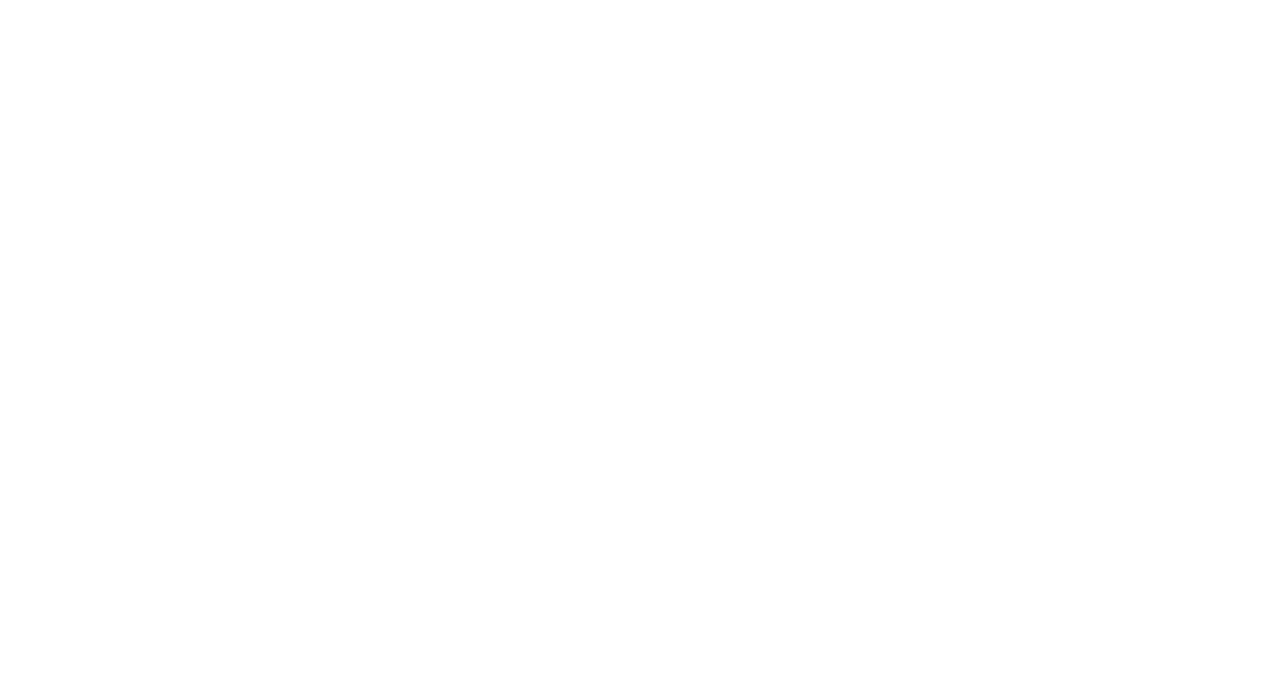
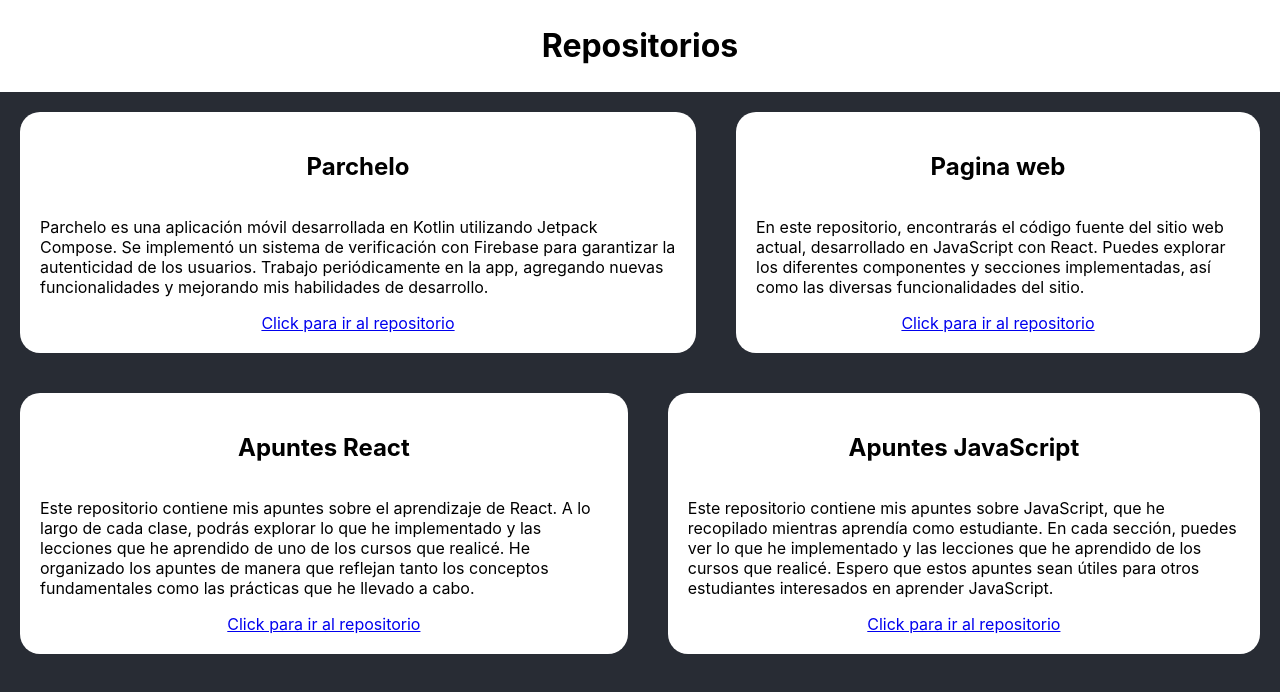
Before and after one commit to Nicolis15/web, a React (Create React App) app: page /repositorio in a window 1280 px wide. Before the commit this address had no page. Shown: the top 692 px of the page. Built offline with nearby package versions, Linux system fonts and the light colour scheme.

Commit message:
Implementacion de seccion repositorios

```diff
--- a/src/App.css
+++ b/src/App.css
@@ -35,6 +35,13 @@
   to {
     transform: rotate(360deg);
   }
+}
+
+body, html {
+  background: #282c34;
+  margin: 0;
+  padding: 0;
+  height: 100vh;
 }
 
 .contenedor-principal{
@@ -174,3 +181,16 @@
   text-align: center;
   color: white;
 }
+.contenedor-principal-cv{
+  background-color: #282c34;
+  flex: 1;
+  height: 100vh;
+  display: flex;
+  flex-direction: column;
+}
+
+.contenedor-repo-principal{
+  background: #282c34;
+  min-height: 100dvh;
+  top: 0;
+}
--- a/src/App.js
+++ b/src/App.js
@@ -2,6 +2,7 @@
 import './App.css';
 import Principal from './components/Principal';
 import CV from './components/CV';
+import Repositorio from './components/Repositorios';
 import { BrowserRouter as Router, Route, Routes } from 'react-router-dom';
 
 
@@ -9,7 +10,8 @@
   return (
     <Routes>
       <Route path="/web" element={<Principal/>} />
-      <Route path="/cv" element={<CV />} />
+      <Route path="/cv" element={<CV/>} />
+      <Route path="/repositorio" element={<Repositorio/>} />
     </Routes>
   );
 }
--- a/src/components/CV.js
+++ b/src/components/CV.js
@@ -1,4 +1,4 @@
-
+import React from 'react';
 import htmlLogo from '../resourse/htmlLogo.png'
 import kotlinLogo from '../resourse/kotlinLogo.png'
 import jetpackLogo from '../resourse/jetpackLogo.png'
@@ -8,18 +8,8 @@
 import sqlLogo from '../resourse/sqlLogo.png'
 import javaLogo from '../resourse/javaLogo.png'
 
-
 export default function CV(){
-    const stylePrincipal = {
-        background : '#282c34',
-        display : 'flex',
-        height: '100vh',
-        alignItems: 'center',
-        flexDirection: 'column'
-    }
-
     const styleTitulo = {
-        width: '100%',
         display : 'flex',
         justifyContent: 'center',
         background : 'white',
@@ -71,7 +61,7 @@
         padding : '10px'
     }
     return(
-        <div style={stylePrincipal}>
+        <div className='contenedor-principal-cv'>
 
             <div style={styleTitulo}>
                 <h1>Nicolas Lis Cruz</h1>
--- a/src/components/Principal.js
+++ b/src/components/Principal.js
@@ -21,6 +21,11 @@
     const navCv = () => {
       navegar('/cv');
     };
+
+    const navRepositorio = () => {
+        navegar('/repositorio');
+      };
+
     return(
         <div className = 'contenedor-principal'>
             <div className = 'contenedor-superior'>
@@ -34,7 +39,7 @@
                         <h3>Hoja de vida CV</h3>
                         <img src={cvlogo}/>
                     </div>
-                    <div className='carta2'>
+                    <div className='carta2' onClick={navRepositorio}>
                         <h3>Repositorios de github</h3>
                         <img src={Github}/>
                     </div>
--- /dev/null
+++ b/src/components/Repositorios.js
@@ -0,0 +1,67 @@
+import React from 'react';
+
+const styleTitulo = {
+    display : 'flex',
+    justifyContent: 'center',
+    background : 'white',
+    textAlign: 'center',
+    padding : '5px'
+}
+
+const objContenedor = {
+    background : 'white',
+    display : 'flex',
+    padding : '20px',
+    margin : '20px',
+    maxWidth : '50%',
+    alignItems: 'center',
+    flexDirection: 'column',
+    borderRadius: '20px'
+}
+
+const styleGrid = {
+    display : 'flex',
+    width : '100%',
+
+}
+
+
+
+
+export default function Repositorio(){
+    return(
+        <div className = 'contenedor-principal'>
+            <div style={styleTitulo}>
+                <h1>Repositorios</h1>
+            </div>
+            <div style={styleGrid}>
+                <div style={objContenedor}>
+                    <h2>Parchelo</h2>
+                    <p>Parchelo es una aplicación móvil desarrollada en Kotlin utilizando Jetpack Compose. Se implementó un sistema de verificación con Firebase para garantizar la autenticidad de los usuarios. Trabajo periódicamente en la app, agregando nuevas funcionalidades y mejorando mis habilidades de desarrollo.</p>
+                    <a href="https://github.com/Nicolis15/Parchelo2">Click para ir al repositorio</a>
+                </div>
+
+                <div style={objContenedor}>
+                    <h2>Pagina web</h2>
+                    <p>En este repositorio, encontrarás el código fuente del sitio web actual, desarrollado en JavaScript con React. Puedes explorar los diferentes componentes y secciones implementadas, así como las diversas funcionalidades del sitio.</p>
+                    <a href="https://github.com/Nicolis15/web">Click para ir al repositorio</a>
+                </div>
+            </div>
+
+            <div style={styleGrid}>
+                <div style={objContenedor}>
+                    <h2>Apuntes React</h2>
+                    <p>Este repositorio contiene mis apuntes sobre el aprendizaje de React. A lo largo de cada clase, podrás explorar lo que he implementado y las lecciones que he aprendido de uno de los cursos que realicé. He organizado los apuntes de manera que reflejan tanto los conceptos fundamentales como las prácticas que he llevado a cabo.</p>
+                    <a href="https://github.com/Nicolis15/Apuntes-React-Native">Click para ir al repositorio</a>
+                </div>
+                <div style={objContenedor}>
+                    <h2>Apuntes JavaScript</h2>
+                    <p>Este repositorio contiene mis apuntes sobre JavaScript, que he recopilado mientras aprendía como estudiante. En cada sección, puedes ver lo que he implementado y las lecciones que he aprendido de los cursos que realicé. Espero que estos apuntes sean útiles para otros estudiantes interesados en aprender JavaScript.</p>
+                    <a href="https://github.com/Nicolis15/JavaScript-Apuntes-y-codigo">Click para ir al repositorio</a>
+                </div>
+            </div>
+
+        </div>
+
+    )
+}
```
